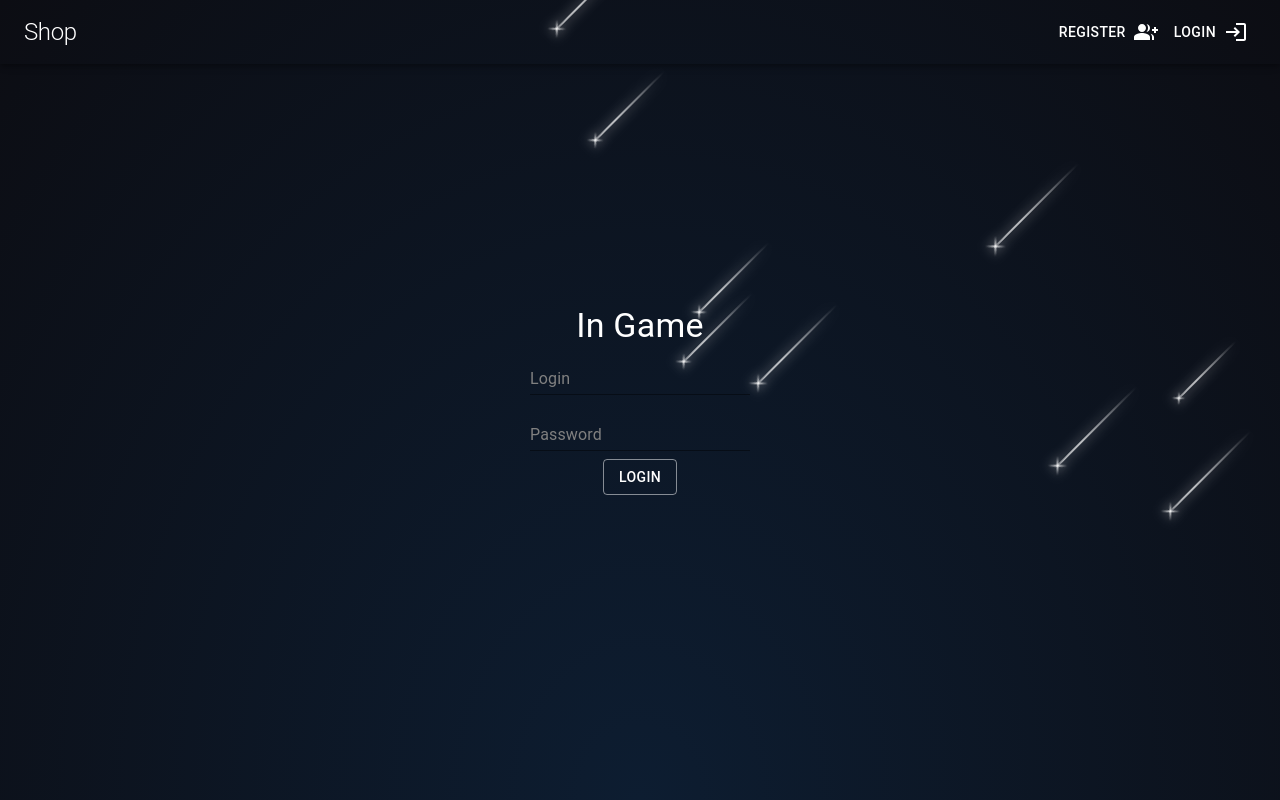
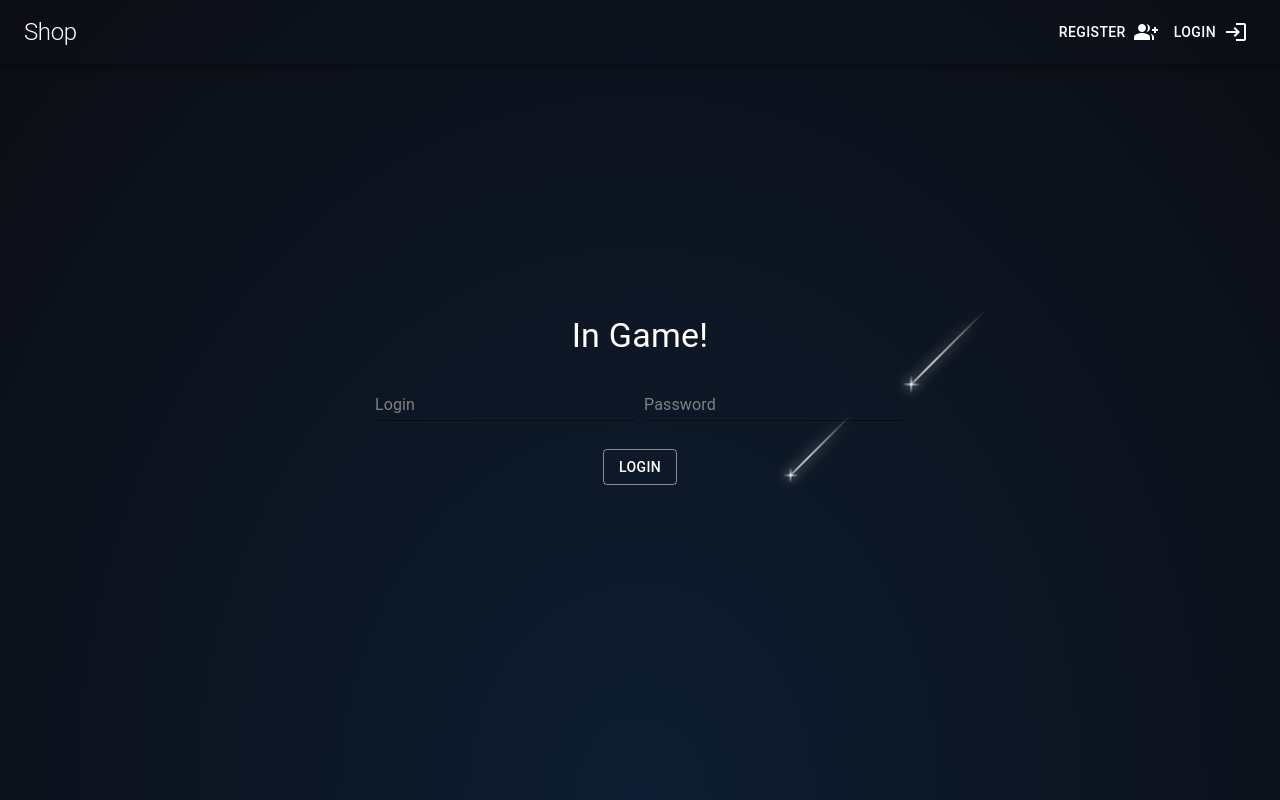
Before and after one commit to AliaksandrBazylchyk/GamesShop.Web, a React (Create React App) app in the folder games-shop/: page /login in a window 1280 px wide. Built offline with nearby package versions, Linux system fonts and the light colour scheme.

Commit message:
Created all components on login page

```diff
--- a/games-shop/package.json
+++ b/games-shop/package.json
@@ -15,6 +15,7 @@
     "@types/node": "^16.11.33",
     "@types/react": "^18.0.9",
     "@types/react-dom": "^18.0.3",
+    "@types/yup": "^0.29.14",
     "formik": "^2.2.9",
     "react": "^18.1.0",
     "react-dom": "^18.1.0",
--- a/games-shop/src/components/FormButton/index.tsx
+++ b/games-shop/src/components/FormButton/index.tsx
@@ -2,7 +2,11 @@ import React from 'react'
 import { Button } from '@mui/material'
 
 const FormButton: React.FC<ButtonProps> = ({ label }: ButtonProps) => {
-    return <Button variant="outlined">{label}</Button>
+    return (
+        <Button variant="outlined" type="submit">
+            {label}
+        </Button>
+    )
 }
 
 type ButtonProps = {
--- a/games-shop/src/components/FormField/index.tsx
+++ b/games-shop/src/components/FormField/index.tsx
@@ -1,18 +1,38 @@
 import React from 'react'
 import { TextField } from '@mui/material'
 
-const FormField: React.FC<FieldProps> = ({ label }: FieldProps) => {
+const FormField: React.FC<FieldProps> = ({
+    label,
+    value,
+    onChange,
+    error,
+    helperText,
+    type,
+}: FieldProps) => {
     return (
         <TextField
-            id={`${label.toLowerCase()}-field`}
+            margin="normal"
+            id={label.toLowerCase()}
+            name={label.toLowerCase()}
             label={label}
             variant="standard"
+            value={value}
+            onChange={onChange}
+            error={error}
+            helperText={helperText}
+            type={type}
+            fullWidth
         />
     )
 }
 
 type FieldProps = {
     label: string
+    value: any
+    onChange: any
+    error: any
+    helperText: any
+    type: string
 }
 
 export default FormField
--- a/games-shop/src/components/FormWrapper/index.tsx
+++ b/games-shop/src/components/FormWrapper/index.tsx
@@ -1,4 +1,5 @@
 import React from 'react'
+
 import { Box, Typography } from '@mui/material'
 
 import {
--- a/games-shop/src/components/pages/Login/index.tsx
+++ b/games-shop/src/components/pages/Login/index.tsx
@@ -1,25 +1,88 @@
 import React from 'react'
 
-import { Button, Grid } from '@mui/material'
+import { object, string } from 'yup'
+
+import { Grid } from '@mui/material'
 
 import FormWrapper from '@components/FormWrapper'
 import FormField from '@components/FormField'
 import FormButton from '@components/FormButton'
+import { useFormik } from 'formik'
+
+const initialValues = {
+    login: '',
+    password: '',
+}
 
 const Login: React.FC = () => {
+    const validationSchema = object({
+        login: string()
+            .min(6, 'Minimum 6 characters')
+            .required('Login is required'),
+        password: string()
+            .min(8, 'Minimum 8 characters')
+            .required('Password is required'),
+    })
+    const formik = useFormik({
+        initialValues: { ...initialValues },
+        validationSchema,
+        onSubmit: (values) => {
+            alert(JSON.stringify(values, null, 2))
+        },
+    })
+
     return (
-        <FormWrapper title="In Game">
+        <FormWrapper title="In Game!">
+            <form onSubmit={formik.handleSubmit}>
                 <Grid container spacing={1}>
-                <Grid item xs={12} display="flex" justifyContent="center">
-                    <FormField label="Login" />
+                    <Grid item container spacing={1} height="100px">
+                        <Grid
+                            item
+                            xs={6}
+                            display="flex"
+                            justifyContent="center"
+                        >
+                            <FormField
+                                label="Login"
+                                value={formik.values.login}
+                                onChange={formik.handleChange}
+                                error={
+                                    formik.touched.login &&
+                                    Boolean(formik.errors.login)
+                                }
+                                helperText={
+                                    formik.touched.login && formik.errors.login
+                                }
+                                type="text"
+                            />
                         </Grid>
-                <Grid item xs={12} display="flex" justifyContent="center">
-                    <FormField label="Password" />
+                        <Grid
+                            item
+                            xs={6}
+                            display="flex"
+                            justifyContent="center"
+                        >
+                            <FormField
+                                label="Password"
+                                value={formik.values.password}
+                                onChange={formik.handleChange}
+                                error={
+                                    formik.touched.password &&
+                                    Boolean(formik.errors.password)
+                                }
+                                helperText={
+                                    formik.touched.password &&
+                                    formik.errors.password
+                                }
+                                type="password"
+                            />
+                        </Grid>
                     </Grid>
                     <Grid item xs={12} display="flex" justifyContent="center">
                         <FormButton label="Login" />
                     </Grid>
                 </Grid>
+            </form>
         </FormWrapper>
     )
 }
```
Also changed, not shown: 1 other file (tests, documents, lock files or other folders). Lines whose indentation alone changed are shown as unchanged.
